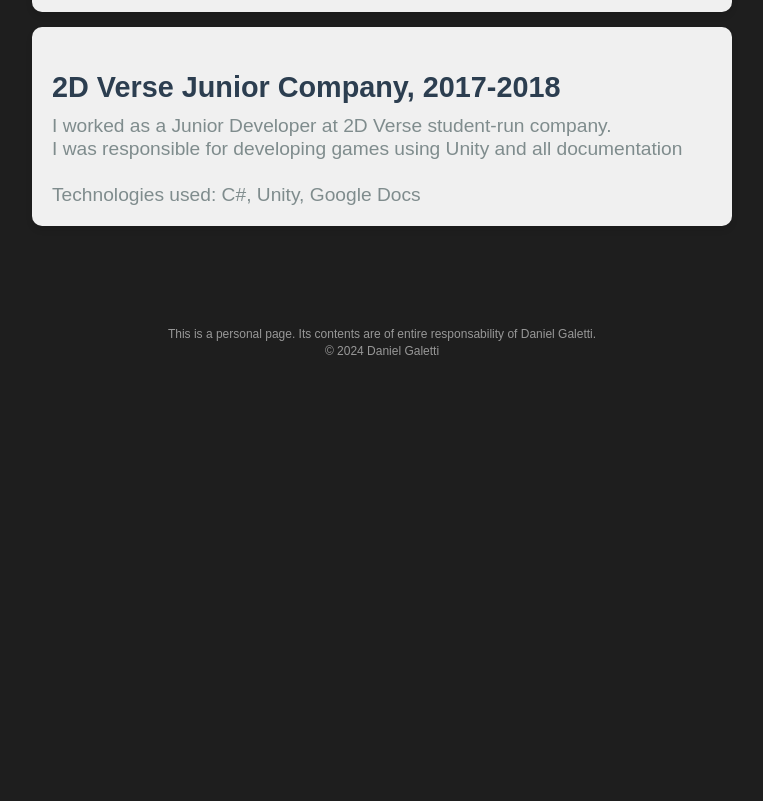
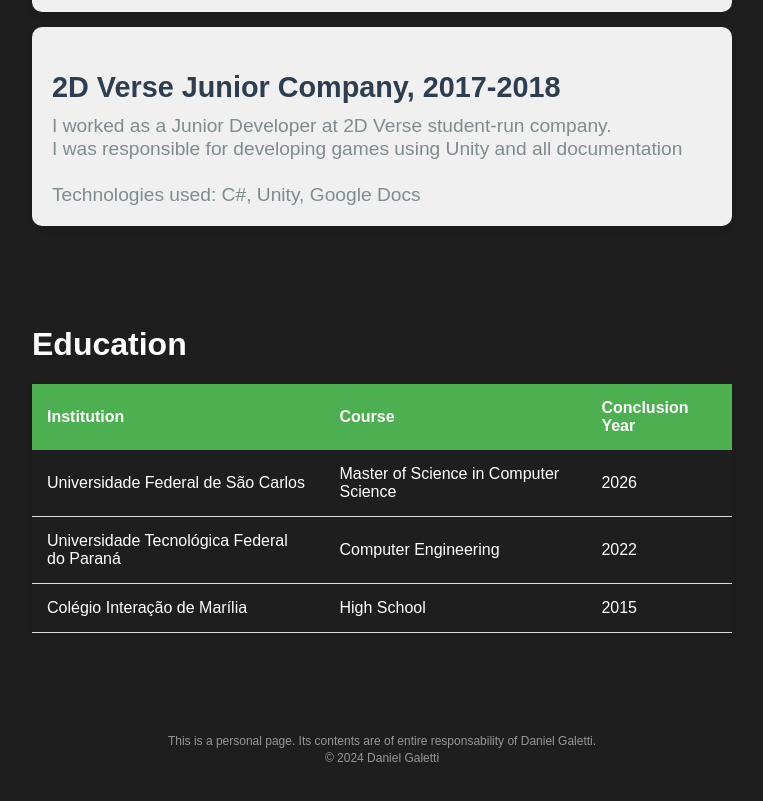
Before and after one commit to DanielGaletti/portfolio, a React (Create React App) app: page / in a window 1280 px wide. Shown: the part 1501-2302 px from the top of the page, without its empty margins (258-1021 px from the left). Before the commit the page ends 1910 px from the top, so only its background shows below. Built offline with nearby package versions, Linux system fonts and the light colour scheme.

Commit message:
feat: adding education section

```diff
--- a/src/Pages/Home/index.js
+++ b/src/Pages/Home/index.js
@@ -2,6 +2,7 @@
 import Header from "../../componentes/header";
 import Abstract from "../../componentes/abstract";
 import Experience from '../../componentes/experience';
+import Education from '../../componentes/education';
 import Footer from "../../componentes/footer";
 import * as Styled from "./styles.js";
 import { useTheme } from '../../context/ThemeContext.js';
@@ -34,6 +35,7 @@
                 <Header />
                 <Abstract />
                 <Experience />
+                <Education />
                 <Footer />
             </Styled.Container>
         </>
--- /dev/null
+++ b/src/componentes/education/index.jsx
@@ -0,0 +1,67 @@
+import * as Styled from "./styles.js";
+import React, { useState } from 'react';
+
+const Education = () => {
+        const [showDetails, setShowDetails] = useState({});
+
+        const toggleDetails = (index) => {
+            setShowDetails((prev) => ({
+                ...prev,
+                [index]: !prev[index],
+            }));
+        };
+
+        const educationData = [
+            {
+                institution: 'Universidade Federal de São Carlos',
+                course: 'Master of Science in Computer Science',
+                year: '2026',
+                details: 'Research in Artificial Intelligence Area, focused in VLM (Visual Language Model), Vision Computer and Learning Machine.',
+            },
+            {
+                institution: 'Universidade Tecnológica Federal do Paraná',
+                course: 'Computer Engineering',
+                year: '2022',
+                details: `Graduated in Computer Engineering, focused in Software engineering. During college, I developed a lot of works in web project and application, like
+                a social project. Also, I was the leader of College Chess Team and I participated in several clubs during university, like a extension project in augmented reality and
+                Acessibility Web. \n My final thesis was about a Acessibility Web, where I worked in a open-source code called Reactstrap, to implement some acessibility there.`,
+            },
+            {
+                institution: 'Colégio Interação de Marília',
+                course: 'High School',
+                year: '2015',
+                details: 'A simple High School',
+            },
+        ];
+
+    return (
+        <Styled.EducationContainer>
+            <h1> Education</h1>
+            <Styled.Table>
+                <thead>
+                    <tr>
+                        <Styled.TableHeader>Institution</Styled.TableHeader>
+                        <Styled.TableHeader>Course</Styled.TableHeader>
+                        <Styled.TableHeader>Conclusion Year</Styled.TableHeader>
+                    </tr>
+                </thead>
+                <tbody>
+                    {educationData.map((edu, index) => (
+                        <React.Fragment key={index}>
+                            <Styled.TableRow onClick={() => toggleDetails(index)}>
+                                <Styled.TableData>{edu.institution}</Styled.TableData>
+                                <Styled.TableData>{edu.course}</Styled.TableData>
+                                <Styled.TableData>{edu.year}</Styled.TableData>
+                            </Styled.TableRow>
+                            <Styled.DetailsRow show={showDetails[index]}>
+                                <Styled.TableData colSpan="3">{edu.details}</Styled.TableData>
+                            </Styled.DetailsRow>
+                        </React.Fragment>
+                    ))}
+                </tbody>
+            </Styled.Table>
+        </Styled.EducationContainer>
+    );
+}
+
+export default Education;
--- /dev/null
+++ b/src/componentes/education/styles.js
@@ -0,0 +1,37 @@
+import styled from 'styled-components';
+
+export const EducationContainer = styled.div`
+    margin-top: 100px;
+`
+
+export const Table = styled.table`
+    width: 100%;
+    border-collapse: collapse;
+    margin: 20px 0;
+    box-shadow: 0 2px 5px rgba(0, 0, 0, 0.1);
+`;
+
+export const TableHeader = styled.th`
+    padding: 15px;
+    text-align: left;
+    background-color: #4caf50;
+    color: white;
+`;
+
+export const TableData = styled.td`
+    padding: 15px;
+    border-bottom: 1px solid #ddd;
+`;
+
+export const TableRow = styled.tr`
+    &:hover {
+        background-color: rgb(99, 113, 148);
+        cursor: pointer;
+    }
+`;
+
+
+export const DetailsRow = styled.tr`
+    display: ${props => (props.show ? 'table-row' : 'none')};
+    background-color: ${props => (props.show ? 'rgb(99, 113, 148)' : 'none')};
+`;
```
